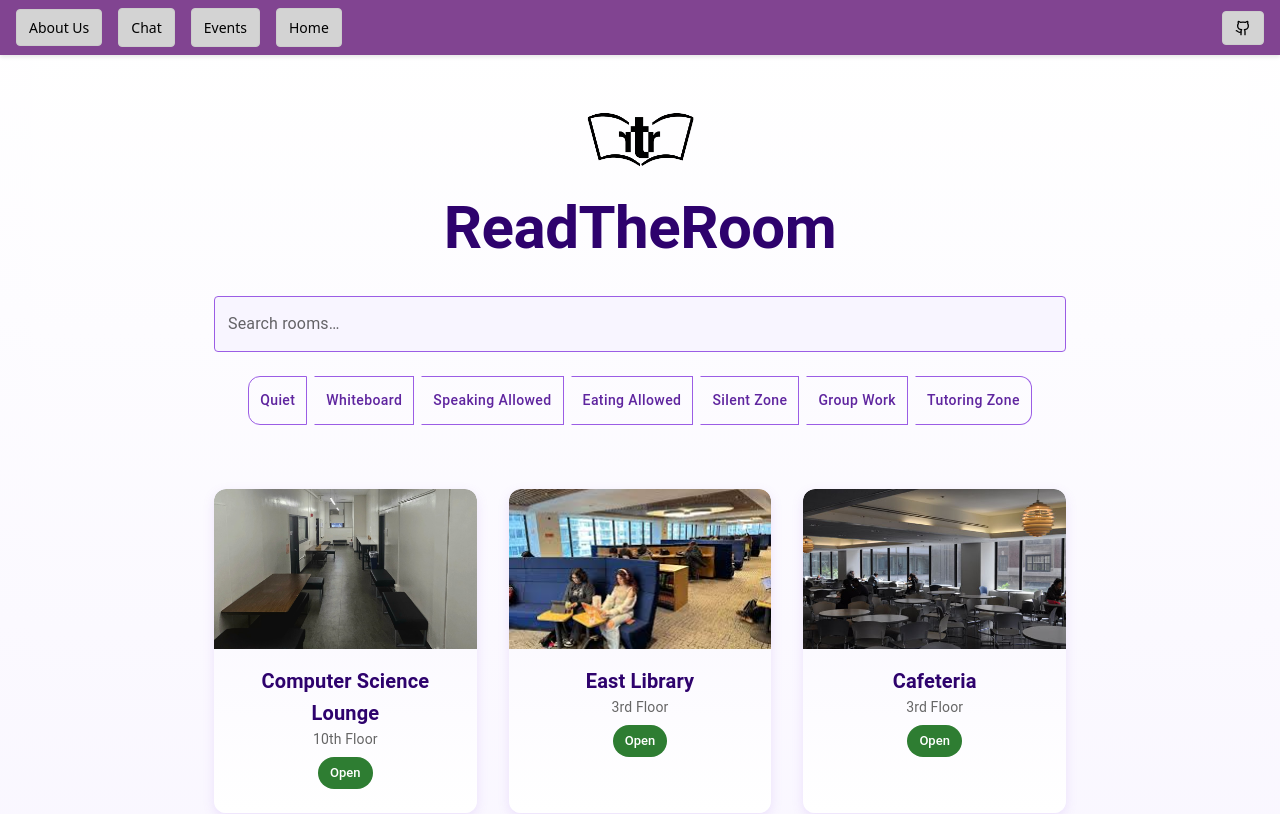
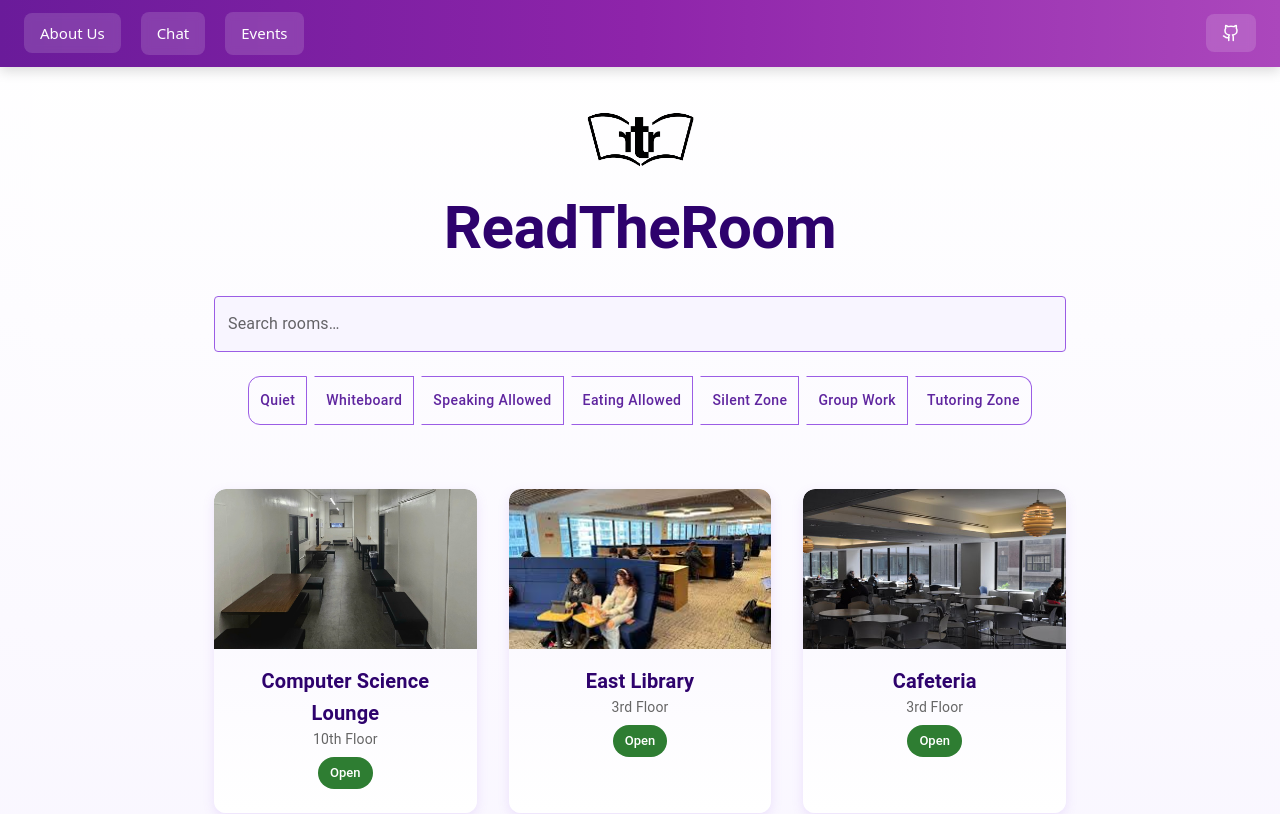
Before and after one commit to ishmamk1/hunterhacks2025, a React (Vite) app in the folder frontend/frontend/: page / in a window 1280 px wide. Shown: the top 814 px of the page. Built offline with nearby package versions, Linux system fonts and the light colour scheme.

Commit message:
updated navbar

```diff
--- a/frontend/frontend/src/components/NavBar.css
+++ b/frontend/frontend/src/components/NavBar.css
@@ -3,8 +3,8 @@
   top: 0;
   left: 0;
   width: 100%;
-    background-color: #814491;
-    box-shadow: 0 2px 4px rgba(0, 0, 0, 0.1);
+  background: linear-gradient(to right, #6a1b9a, #8e24aa, #ab47bc);
+  box-shadow: 0 4px 12px rgba(0, 0, 0, 0.15);
   z-index: 1000;
 }
 
@@ -13,47 +13,52 @@
   align-items: center;
   justify-content: space-between;
   width: 100%;
-    padding: 8px 0; /* Add vertical padding */
+  padding: 12px 24px;
 }
 
 .navbar-left {
   display: flex;
   align-items: center;
-    gap: 16px;
-    margin-left: 16px; /* Align to the very left */
+  gap: 20px;
 }
 
 .navbar-right {
   display: flex;
   align-items: center;
-    margin-right: 16px; /* Align to the very right */
 }
+* {
+  box-sizing: border-box;
+}
+
 
 .about-us-button,
 .github-button,
 .home-button {
-    font-size: 14px;
+  font-size: 15px;
   font-weight: 500;
-    border: 1px solid #ccc;
-    background-color: #d3d3d3; /* Set button background to gray */
-    color: #000;
-    padding: 8px 12px; /* Add padding for button size */
-    border-radius: 4px;
-    transition: background-color 0.3s, color 0.3s;
+  border: none;
+  background-color: rgba(255, 255, 255, 0.15);
+  color: white;
+  padding: 10px 16px;
+  border-radius: 8px;
+  transition: background-color 0.3s ease, transform 0.2s ease;
+  text-decoration: none;
+  cursor: pointer;
   display: flex;
   align-items: center;
   gap: 8px;
-    text-decoration: none; /* Remove underline for links styled as buttons */
+  backdrop-filter: blur(4px);
 }
 
 .about-us-button:hover,
 .github-button:hover,
 .home-button:hover {
-    background-color: #a9a9a9; /* Darker gray on hover */
-    color: #333;
+  background-color: rgba(255, 255, 255, 0.25);
+  transform: scale(1.05);
 }
 
 .github-icon {
-    width: 16px;
-    height: 16px;
+  width: 18px;
+  height: 18px;
+  stroke: white;
 }
--- a/frontend/frontend/src/components/NavBar.tsx
+++ b/frontend/frontend/src/components/NavBar.tsx
@@ -9,7 +9,6 @@ export default function Navbar() {
         <a href = "/about"> <button className="about-us-button">About Us</button> </a>
         <a href="/chat" className="home-button">Chat</a>
         <a href="/events" className="home-button">Events</a>
-        <a href="/" className="home-button">Home</a>
         </div>
 
         {/* Right: GitHub Icon Button */}
```
Lines whose indentation alone changed are shown as unchanged.
